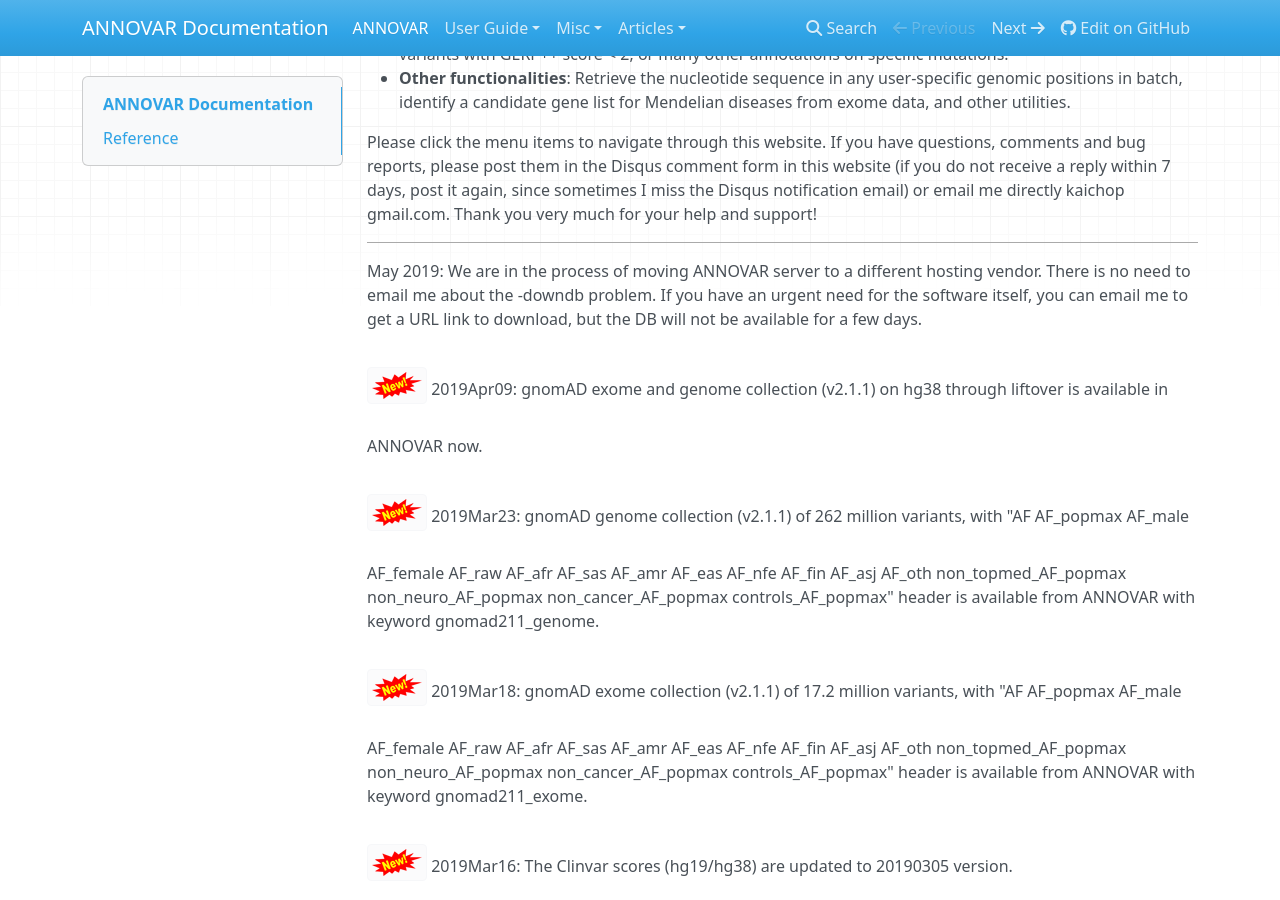
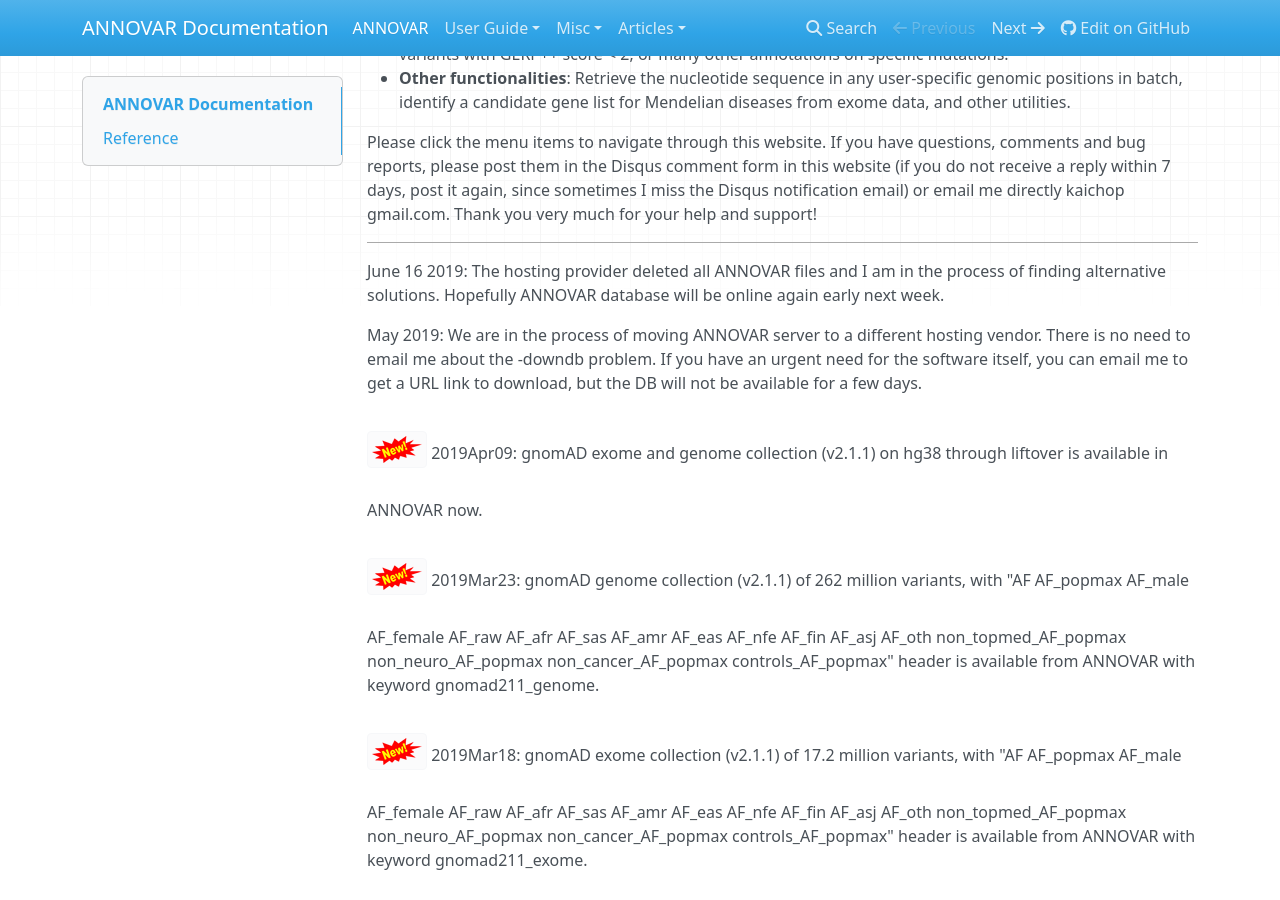
Before and after one commit to WGLab/doc-ANNOVAR, an MkDocs documentation site: the page built from docs/index.md, in a window 1280 px wide and 900 px high, scrolled down 468 px. Built offline with MkDocs 1.6.1, drawn with Linux system fonts in a browser that asks for light colours; nearby versions of some CDN libraries; old or Windows-style settings are respelled for this version of MkDocs.

Commit message:
Update index.md

```diff
--- a/docs/index.md
+++ b/docs/index.md
@@ -10,6 +10,8 @@ ANNOVAR is an efficient software tool to utilize update-to-date information to f
 Please click the menu items to navigate through this website. If you have questions, comments and bug reports, please post them in the Disqus comment form in this website (if you do not receive a reply within 7 days, post it again, since sometimes I miss the Disqus notification email) or email me directly kaichop gmail.com. Thank you very much for your help and support!
 
 ---
+
+June 16 2019: The hosting provider deleted all ANNOVAR files and I am in the process of finding alternative solutions. Hopefully ANNOVAR database will be online again early next week.
 
 May 2019: We are in the process of moving ANNOVAR server to a different hosting vendor. There is no need to email me about the -downdb problem. If you have an urgent need for the software itself, you can email me to get a URL link to download, but the DB will not be available for a few days.
 
```
